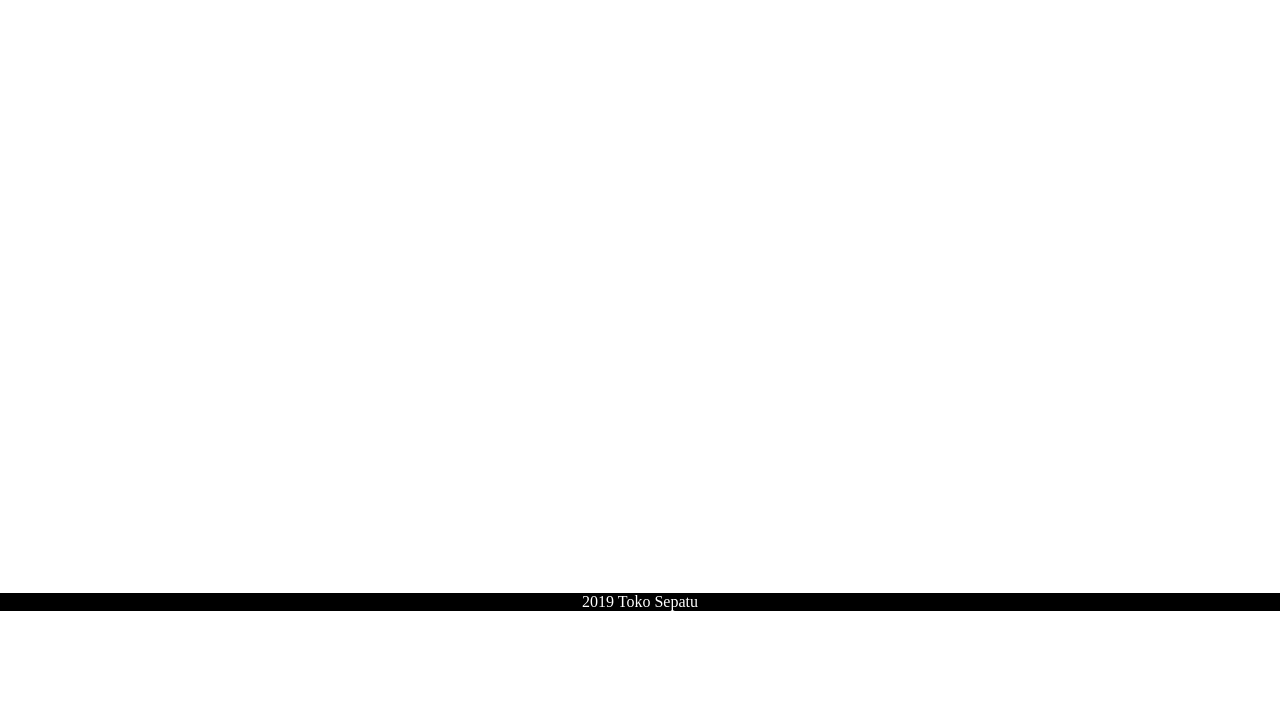
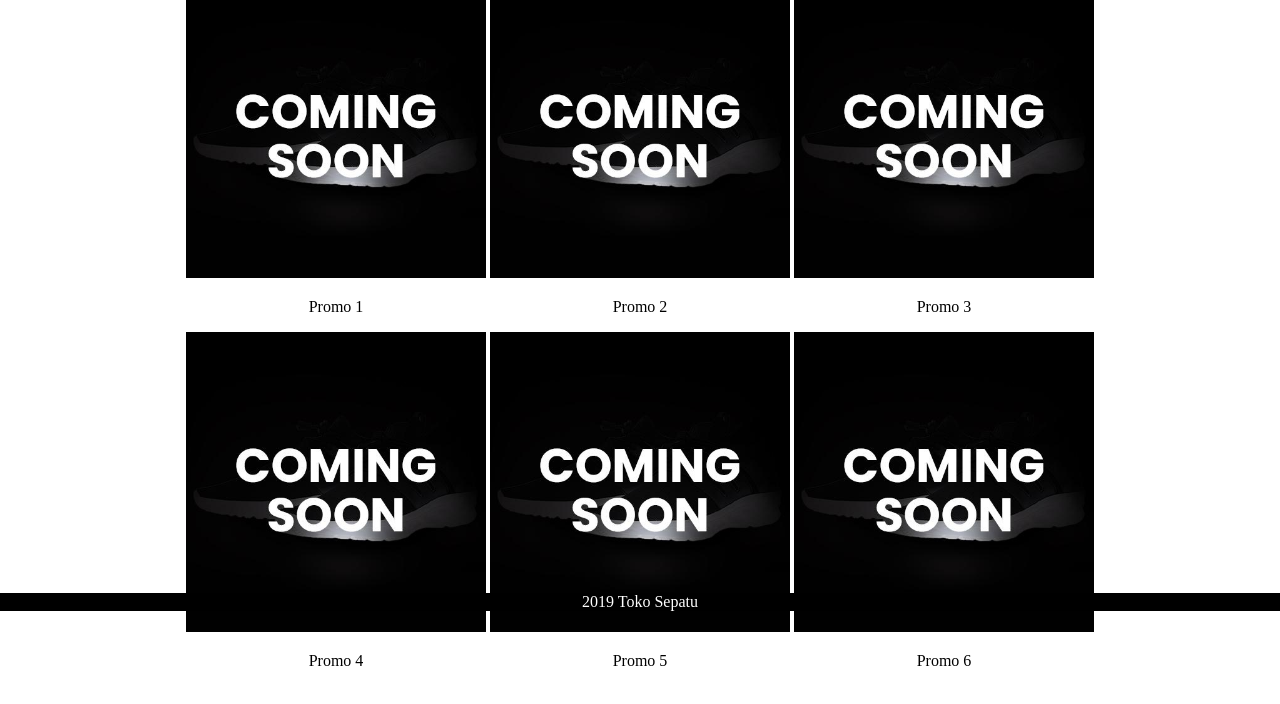
Before and after one commit to carl-hermawan/gp-w1, a plain HTML site: page index.html in a window 1280 px wide. Shown: the part 189-893 px from the top of the page. Before the commit the page ends 800 px from the top, so only its background shows below. Drawn offline with Linux system fonts and the light colour scheme.

Commit message:
updating index.html

```diff
--- a/index.html
+++ b/index.html
@@ -17,9 +17,39 @@
 		</nav>
 	</header>
 	<main>
-		<h1>
-			Ini Index
-		</h1>
+		<section id='promo'>
+	  		<h1>
+	  			Promo Bulan Ini
+	  		</h1>
+        <div class="row">
+          <div>
+      			<img src="img/poster1.jpg">
+            <p>Promo 1</p>
+          </div>
+          <div>
+            <img src="img/poster1.jpg">
+            <p>Promo 2</p>
+          </div>
+          <div>
+            <img src="img/poster1.jpg">
+            <p>Promo 3</p>
+          </div>
+        </div>
+        <div class="row">
+          <div>
+            <img src="img/poster1.jpg">
+            <p>Promo 4</p>
+          </div>
+          <div>
+            <img src="img/poster1.jpg">
+            <p>Promo 5</p>
+          </div>
+          <div>
+            <img src="img/poster1.jpg">
+            <p>Promo 6</p>
+          </div>
+        </div>
+		</section>
 	</main>
 	<footer>2019 Toko Sepatu</footer>
 </body>
--- a/style.css
+++ b/style.css
@@ -6,6 +6,8 @@ body{
 header{
 	background-color: lightblue;
 	height: 100px;
+	position: sticky;
+	top: 0;
 }
 
 #logo{
@@ -17,6 +19,10 @@ nav{
 	text-align:right;
 }
 
+ul{
+	margin: 0;
+}
+
 li{
 	width:150px;
 	display: inline-block;
@@ -26,9 +32,27 @@ li{
 	color: black;
 }
 
+#promo{
+	text-align: center;
+}
+
+#promo div img{
+	width: 300px;
+}
+
+div{
+	width: 300px;
+	display: inline-block;
+}
+
+div.row{
+	width: auto;
+	display: block;
+}
+
 footer{
 	margin: 0;
-	position: fixed;
+	position:sticky;
 	bottom: 0;
 	width: 100%;
 	background-color: black;
```
